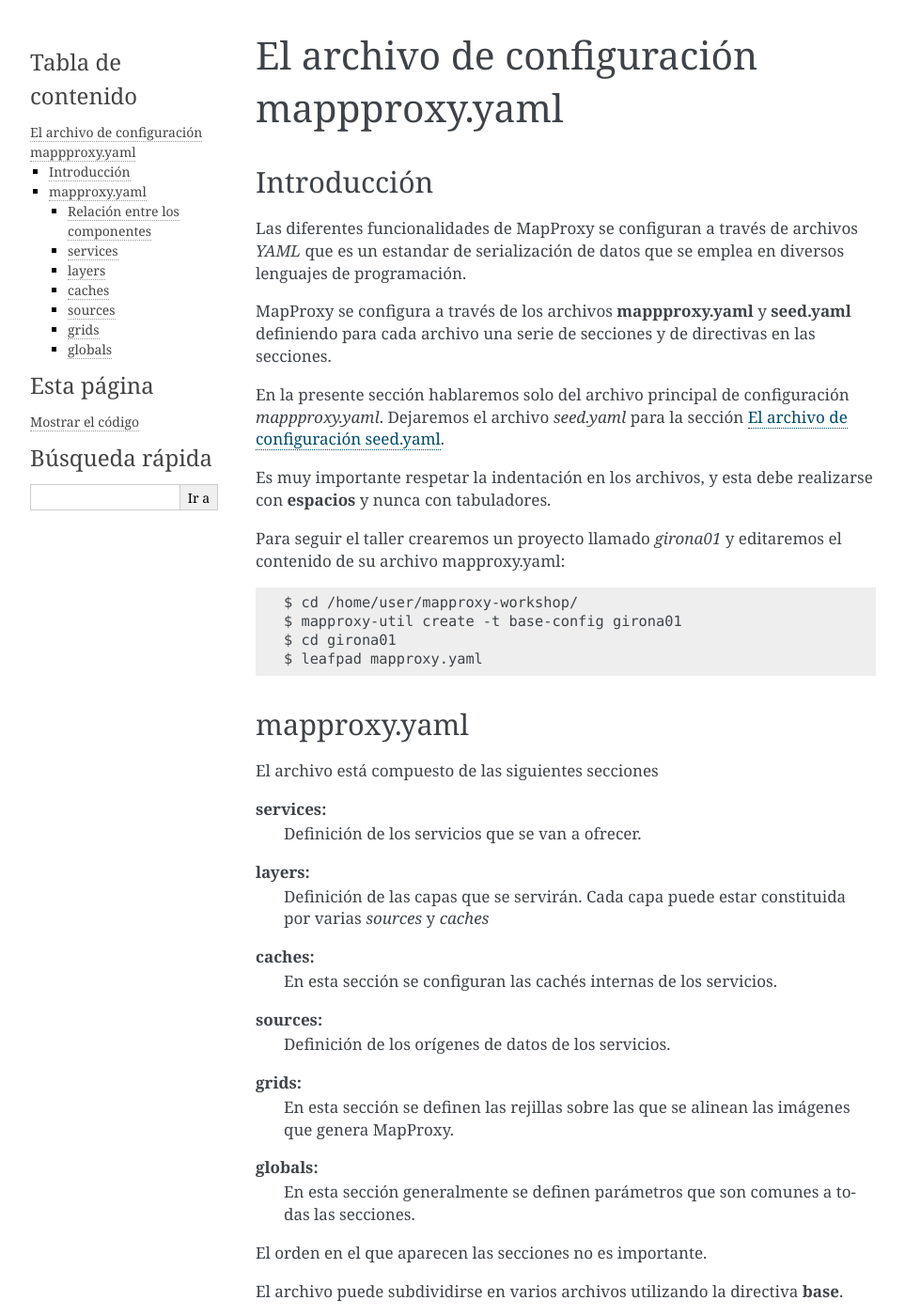
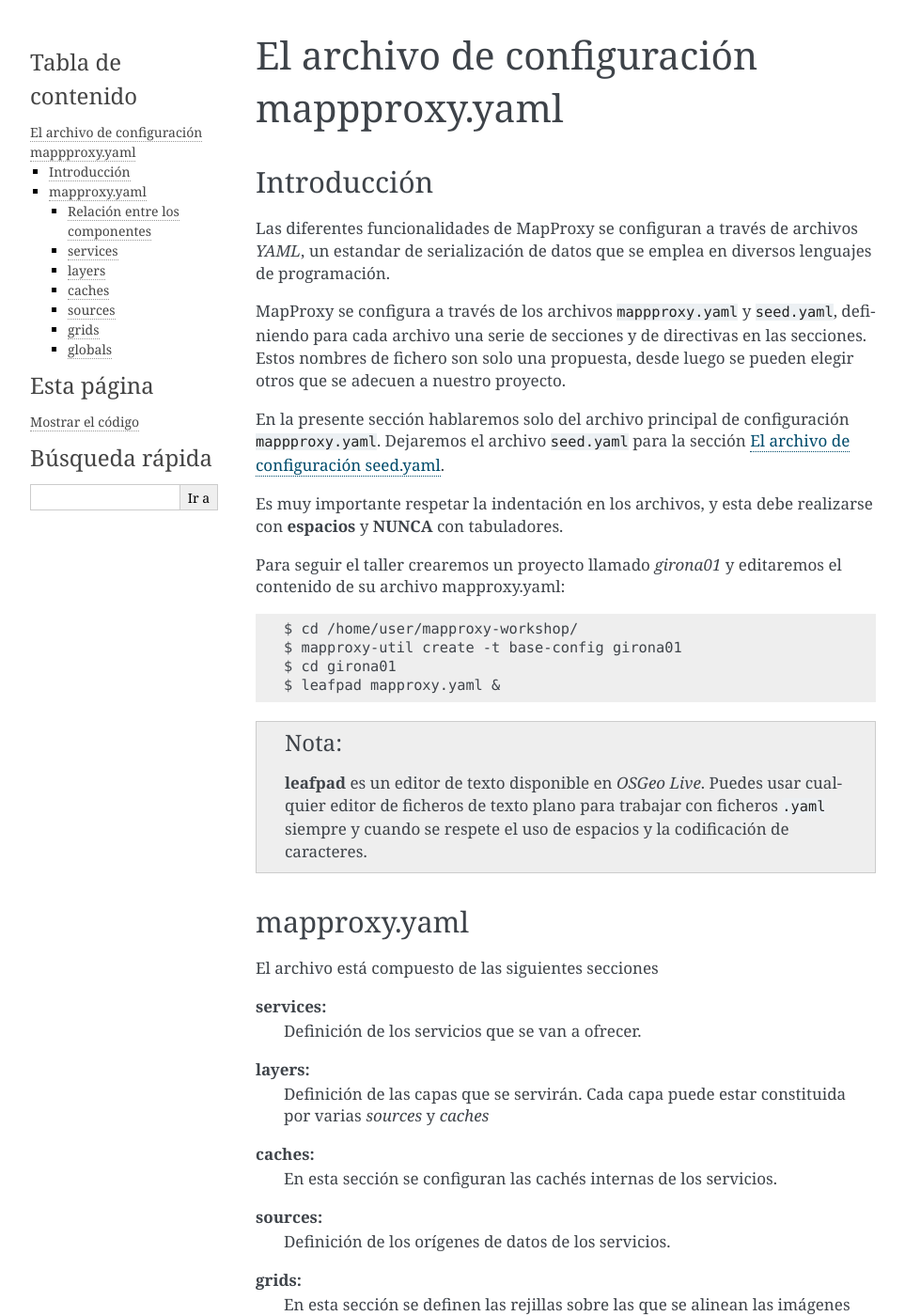
Before and after one commit to geoinquietosvlc/mapproxy-workshop, a Sphinx documentation site: the page built from doc/source/elarchivodeconfiguracion.rst, in a window 1280 px wide and 1400 px high. Shown: the whole window at 94% size, without its empty margins (148-1111 px from the left). Built offline with Sphinx 7.4.7, drawn with Linux system fonts in a browser that asks for light colours; some of the changed text lies outside the part shown.

Commit message:
mejoras en la portada, introducción y sección de configuración del taller, a ver qué tal queda el pdf

```diff
--- a/doc/source/elarchivodeconfiguracion.rst
+++ b/doc/source/elarchivodeconfiguracion.rst
@@ -5,19 +5,20 @@
 ---------------------------------
 
 Las diferentes funcionalidades de MapProxy se configuran a través de archivos
-*YAML* que es un estandar de serialización de datos que se emplea en diversos
+*YAML*, un estandar de serialización de datos que se emplea en diversos
 lenguajes de programación.
 
-MapProxy se configura a través de los archivos **mappproxy.yaml** y
-**seed.yaml** definiendo para cada archivo una serie de secciones y de
-directivas en las secciones.
+MapProxy se configura a través de los archivos :file:`mappproxy.yaml` y
+:file:`seed.yaml`, definiendo para cada archivo una serie de secciones y de
+directivas en las secciones. Estos nombres de fichero son solo una propuesta,
+desde luego se pueden elegir otros que se adecuen a nuestro proyecto.
 
 En la presente sección hablaremos solo del archivo principal de configuración
-*mappproxy.yaml*. Dejaremos el archivo *seed.yaml* para la sección
+:file:`mappproxy.yaml`. Dejaremos el archivo :file:`seed.yaml` para la sección
 :ref:`elarchivodeseeding`.
 
 Es muy importante respetar la indentación en los archivos, y esta debe
-realizarse con **espacios** y nunca con tabuladores.
+realizarse con **espacios** y **NUNCA** con tabuladores.
 
 Para seguir el taller crearemos un proyecto llamado *girona01* y editaremos el
 contenido de su archivo mapproxy.yaml::
@@ -25,7 +26,12 @@
     $ cd /home/user/mapproxy-workshop/
     $ mapproxy-util create -t base-config girona01
     $ cd girona01
-    $ leafpad mapproxy.yaml
+    $ leafpad mapproxy.yaml &
+
+.. note:: :command:`leafpad` es un editor de texto disponible en *OSGeo Live*.
+          Puedes usar cualquier editor de ficheros de texto plano para trabajar
+          con ficheros :file:`.yaml` siempre y cuando se respete el uso de
+          espacios y la codificación de caracteres.
 
 mapproxy.yaml
 --------------------------------
```
Also changed, not shown: other parts of doc/source/elarchivodeconfiguracion.rst (+6 -6 lines), doc/source/index.rst (+26 -22 lines), doc/source/instalacion-configuracion.rst (+38 -29 lines), doc/source/introduccion.rst (+9 -8 lines).
